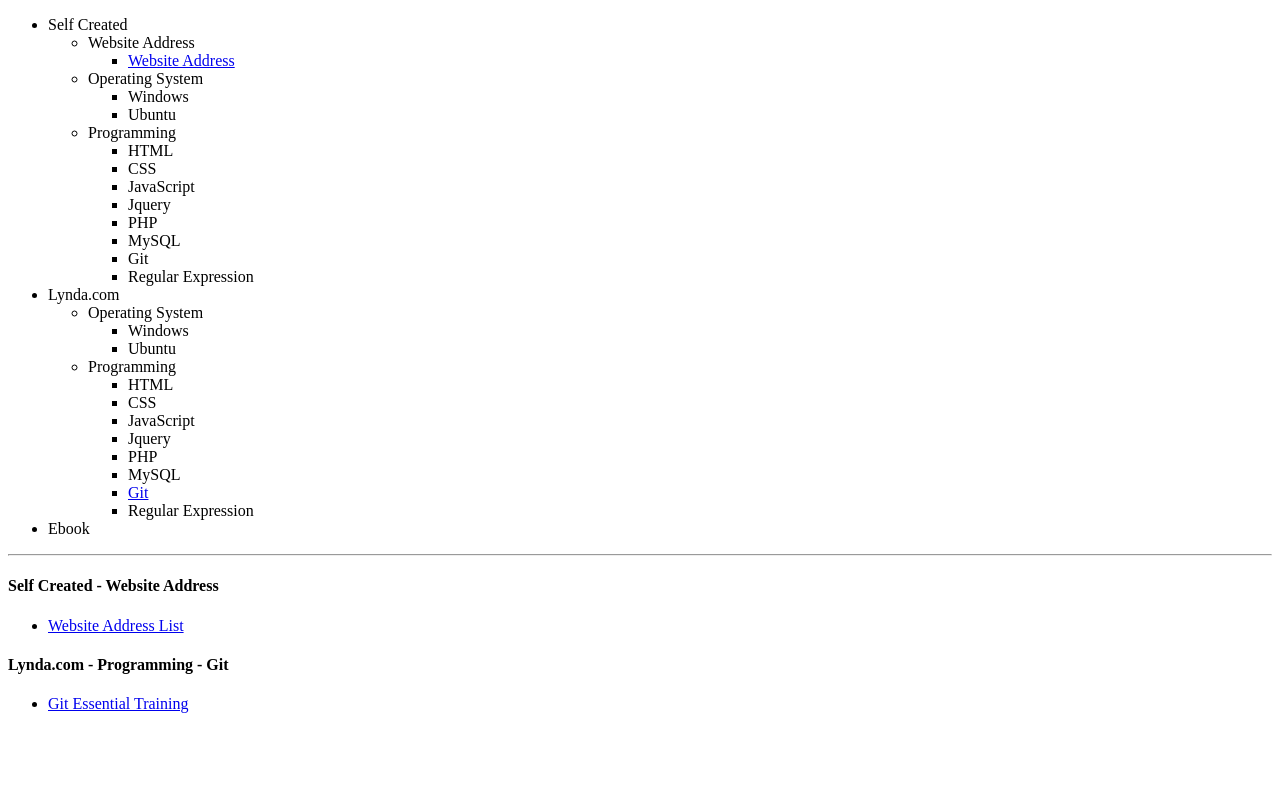
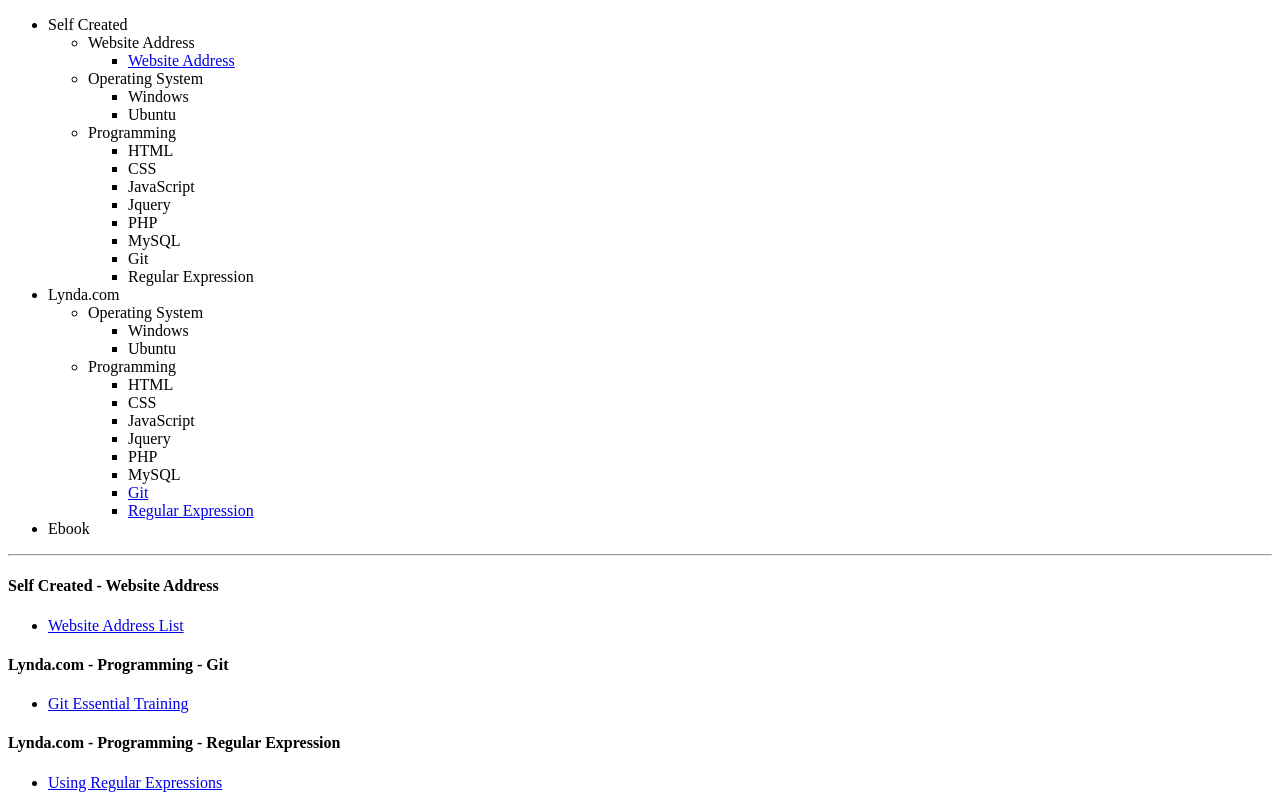
Before and after one commit to riazul702/riazul702.github.io, a plain HTML site: page index.html in a window 1280 px wide. Drawn offline with Linux system fonts and the light colour scheme.

Commit message:
Update index.html

```diff
--- a/index.html
+++ b/index.html
@@ -49,7 +49,7 @@
                         <li>PHP</li>
                         <li>MySQL</li>
                         <li><a href="#lynda_git_essential_training">Git</a></li>
-                        <li>Regular Expression</li>
+                        <li><a href="#lynda_lynda_using_regular_expressions">Regular Expression</a></li>
                     </ul>
                 </li>
             </ul>
@@ -70,6 +70,11 @@
     <ul>
         <li><a href="https://docs.google.com/document/d/14QfZR8wUq4NbW0I6BAlYRgY5fxoIM_4fjOxTqy85FUw/edit?usp=sharing" target="_blank">Git Essential Training</a></li>
     </ul>
+
+    <h4 id="lynda_using_regular_expressions">Lynda.com - Programming - Regular Expression</h4>
+    <ul>
+        <li><a href="https://docs.google.com/document/d/1eg4D-gdsZk_8D5VY9dsPZ8ifAeAFiaIh23tvWeVY3ak/edit?usp=sharing" target="_blank">Using Regular Expressions</a></li>
+    </ul>
 </div>
 </body>
 </html>
```
